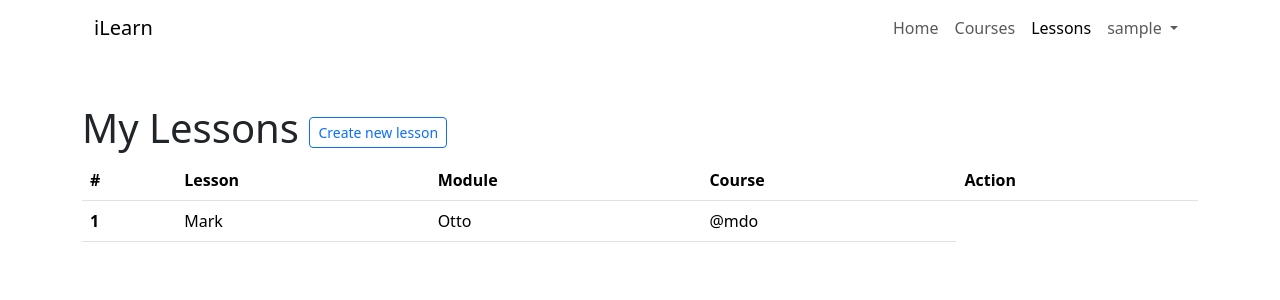
After one commit to temirlanmukatayev/ilearn, a Django app: page /lesson/list/ in a window 1280 px wide. The commit adds this page. Shown: the top 300 px of the page. Run offline with Django 4.2, Linux system fonts and the light colour scheme; the visitor is signed in with stand-in values (Sample User, id 1); data that the repository does not hold is empty; parts of the project's set-up code (start-up, migrations or seed data) failed here and were passed over.

Commit message:
LessonListView added

```diff
--- a/courses/models.py
+++ b/courses/models.py
@@ -69,6 +69,7 @@ def lesson_attachment_path(instance, filename):
 
 
 class Lesson(models.Model):
+    owner = models.ForeignKey(User, on_delete=models.CASCADE)
     module = models.ForeignKey(
         Module,
         related_name='lessons',
--- a/courses/urls.py
+++ b/courses/urls.py
@@ -24,5 +24,6 @@ urlpatterns = [
         '<pk>/delete/',
         views.CourseDeleteView.as_view(),
         name='course_delete'
-    )
+    ),
+    path('lesson/list/', views.LessonListView.as_view(), name='lesson_list'),
 ]
--- a/courses/views.py
+++ b/courses/views.py
@@ -5,7 +5,7 @@ from django.views.generic.list import ListView
 from django.views.generic.edit import CreateView, UpdateView, DeleteView
 from django.urls import reverse_lazy
 
-from .models import Course
+from .models import Course, Lesson
 
 
 class OwnerRequiredMixin:
@@ -23,7 +23,7 @@ class SetOwnerMixin:
 class OwnerCourseMixin(OwnerRequiredMixin, LoginRequiredMixin, PermissionRequiredMixin):
     model = Course
     fields = ['subject', 'title', 'slug', 'overview']
-    success_url = reverse_lazy('manage_course_list')
+    success_url = reverse_lazy('course_list')
 
 
 class OwnerCourseEditMixin(OwnerCourseMixin, SetOwnerMixin):
@@ -50,3 +50,8 @@ class CourseUpdateView(OwnerCourseEditMixin, UpdateView):
 class CourseDeleteView(OwnerCourseMixin, DeleteView):
     template_name = 'courses/manage/course/delete.html'
     permission_required = 'courses.delete_course'
+
+
+class LessonListView(OwnerRequiredMixin, ListView):
+    model = Lesson
+    template_name = 'courses/manage/lesson/list.html'
--- a/templates/_base.html
+++ b/templates/_base.html
@@ -23,7 +23,10 @@
               </li>
               {% if user.is_authenticated %}
               <li class="nav-item">
-                <a class="nav-link {% if request.resolver_match.url_name == 'course_list' %}active{% endif %}" href="{% url 'course_list' %}">My courses</a>
+                <a class="nav-link {% if request.resolver_match.url_name == 'course_list' %}active{% endif %}" href="{% url 'course_list' %}">Courses</a>
+              </li>
+              <li class="nav-item">
+                <a class="nav-link {% if request.resolver_match.url_name == 'lesson_list' %}active{% endif %}" href="{% url 'lesson_list' %}">Lessons</a>
               </li>
               <li class="nav-item dropdown">
                 <a class="nav-link dropdown-toggle" href="#" role="button" data-bs-toggle="dropdown" aria-expanded="false">
--- /dev/null
+++ b/templates/courses/manage/lesson/list.html
@@ -0,0 +1,43 @@
+{% extends '_base.html' %}
+
+{% block title %}My lessons{% endblock title %}
+
+{% block content %}
+<div class="row mt-5">
+  <div class="col">
+    <h1>My Lessons <a href="#" class="btn btn-sm btn-outline-primary">Create new lesson</a></h1>
+    <table class="table">
+      <thead>
+        <tr>
+          <th scope="col">#</th>
+          <th scope="col">Lesson</th>
+          <th scope="col">Module</th>
+          <th scope="col">Course</th>
+          <th scope="col">Action</th>
+        </tr>
+      </thead>
+      <tbody>
+        {% for lesson in object_list %}
+        <tr>
+          <th scope="row">{{ forloop.counter }}</th>
+          <td>{{ lesson }}</td>
+          <td>{{ lesson.module }}</td>
+          <td>{{ lesson.module.course }}</td>
+          <td>
+            <a href="#" class="btn btn-primary">Edit</a>
+            <a href="#" class="btn btn-primary">Delete</a>
+          </td>
+        </tr>
+        {% empty %}
+        <tr>
+          <th scope="row">1</th>
+          <td>Mark</td>
+          <td>Otto</td>
+          <td>@mdo</td>
+        </tr>
+        {% endfor %}
+      </tbody>
+    </table>
+  </div>
+</div>
+{% endblock content %}
```
Also changed, not shown: courses/migrations/0007_lesson_owner.py (added).
